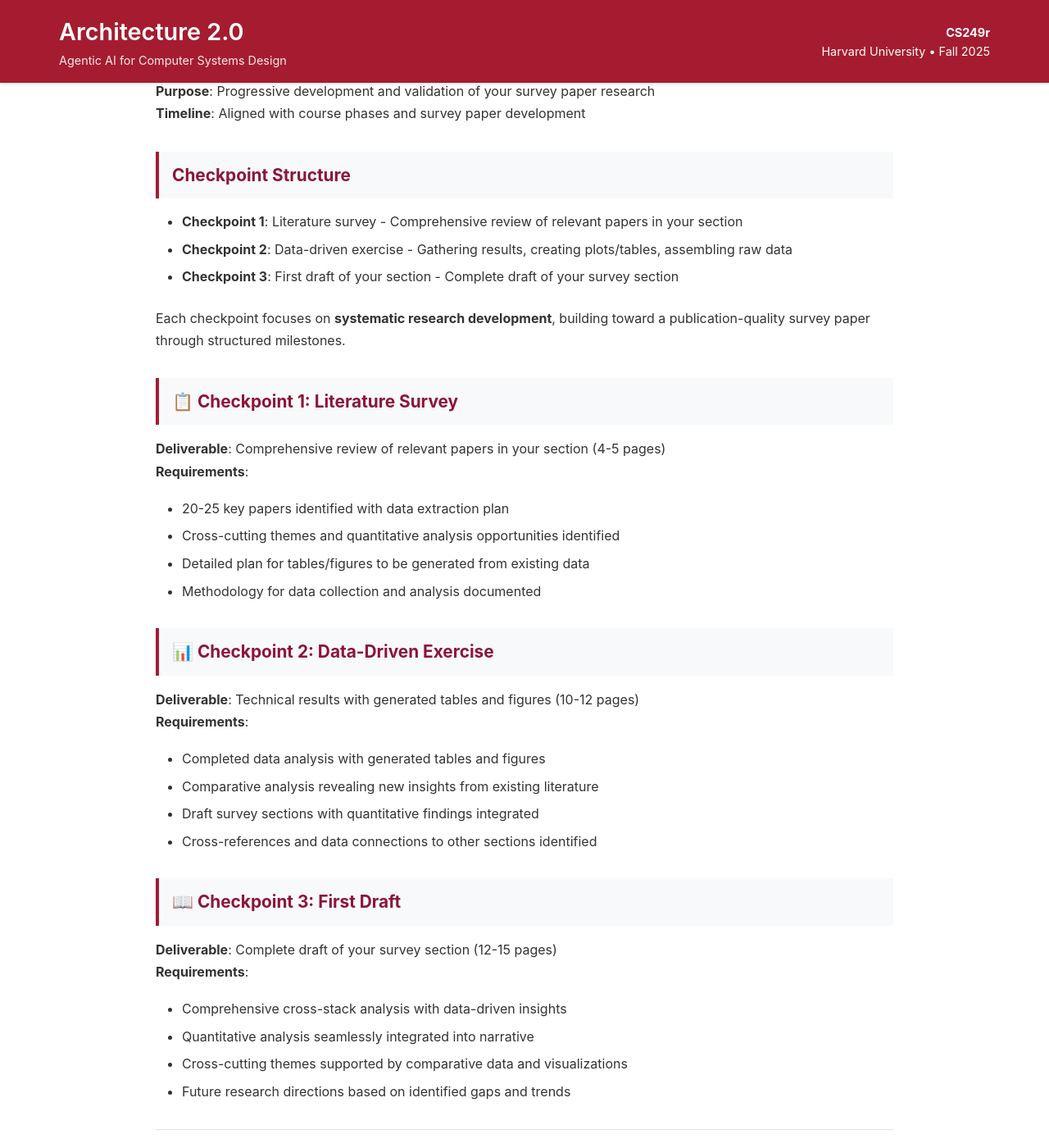
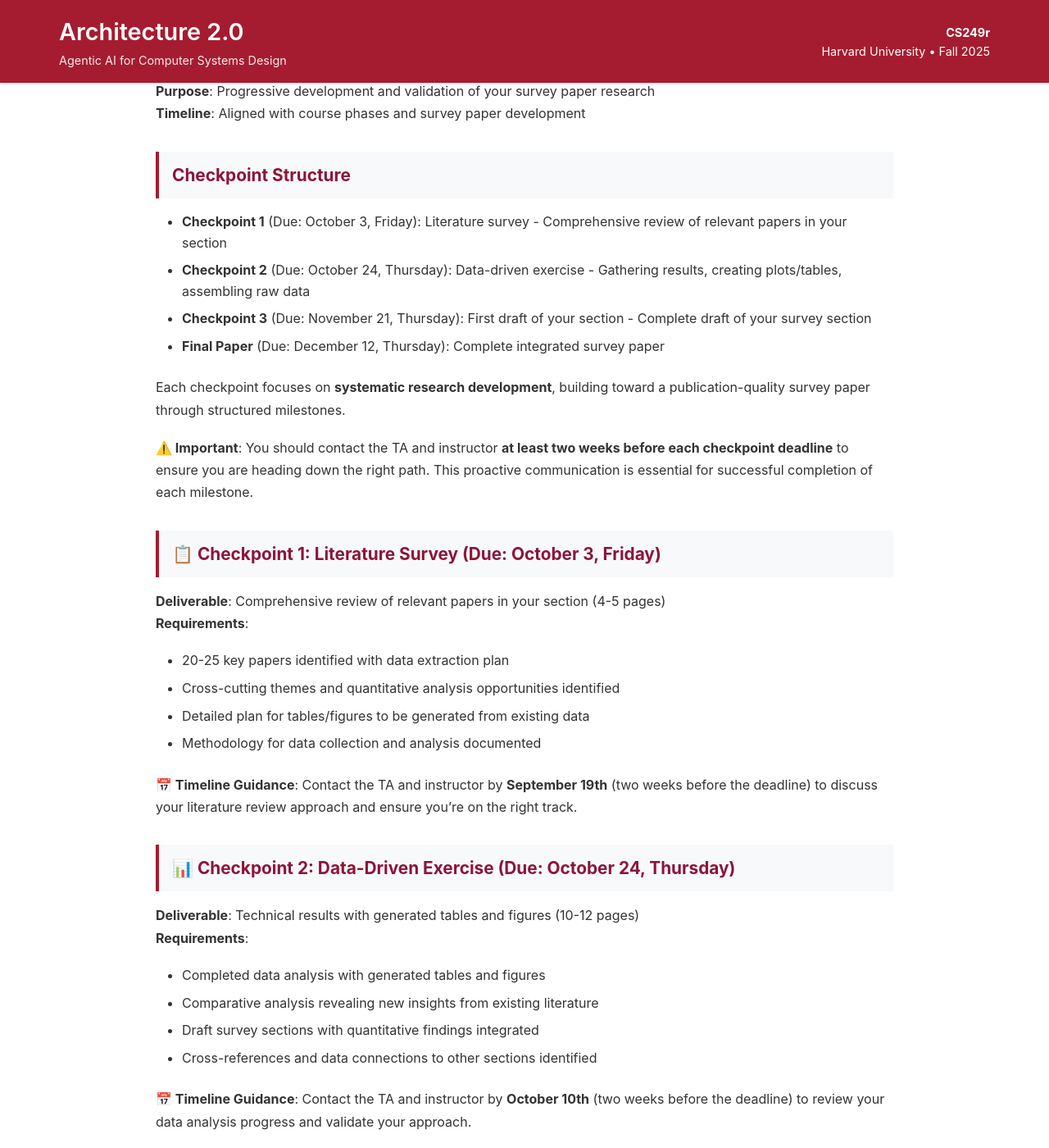
Before and after one commit to harvard-edge/cs249r_fall2025, a Jekyll site: the page built from course/assignments.md, in a window 1280 px wide and 1400 px high, scrolled down 325 px. Shown: the whole window at 82% size. Built offline with Jekyll 4.4.1, drawn with Linux system fonts in a browser that asks for light colours; our own code applies the rules of GitHub Pages for plain Markdown files; some of the changed text lies outside the part shown.

Commit message:
Update course content with assignment deadlines and resource additions
- Add specific due dates and timeline guidance for all checkpoints
- Include proactive communication requirements (2 weeks before deadlines)
- Add QuArch.ai dataset resource for computer architecture Q&A
- Remove redundant quote from index page
- Improve assignment structure with clear milestone expectations

```diff
--- a/course/assignments.md
+++ b/course/assignments.md
@@ -12,13 +12,16 @@ layout: default
 **Timeline**: Aligned with course phases and survey paper development
 
 ### Checkpoint Structure
-- **Checkpoint 1**: Literature survey - Comprehensive review of relevant papers in your section
-- **Checkpoint 2**: Data-driven exercise - Gathering results, creating plots/tables, assembling raw data
-- **Checkpoint 3**: First draft of your section - Complete draft of your survey section
+- **Checkpoint 1** (Due: October 3, Friday): Literature survey - Comprehensive review of relevant papers in your section
+- **Checkpoint 2** (Due: October 24, Thursday): Data-driven exercise - Gathering results, creating plots/tables, assembling raw data
+- **Checkpoint 3** (Due: November 21, Thursday): First draft of your section - Complete draft of your survey section
+- **Final Paper** (Due: December 12, Thursday): Complete integrated survey paper
 
 Each checkpoint focuses on **systematic research development**, building toward a publication-quality survey paper through structured milestones.
 
-### 📋 Checkpoint 1: Literature Survey
+**⚠️ Important**: You should contact the TA and instructor **at least two weeks before each checkpoint deadline** to ensure you are heading down the right path. This proactive communication is essential for successful completion of each milestone.
+
+### 📋 Checkpoint 1: Literature Survey (Due: October 3, Friday)
 
 **Deliverable**: Comprehensive review of relevant papers in your section (4-5 pages)
 **Requirements**:
@@ -27,7 +30,9 @@ Each checkpoint focuses on **systematic research development**, building toward
 - Detailed plan for tables/figures to be generated from existing data
 - Methodology for data collection and analysis documented
 
-### 📊 Checkpoint 2: Data-Driven Exercise
+**📅 Timeline Guidance**: Contact the TA and instructor by **September 19th** (two weeks before the deadline) to discuss your literature review approach and ensure you're on the right track.
+
+### 📊 Checkpoint 2: Data-Driven Exercise (Due: October 24, Thursday)
 
 **Deliverable**: Technical results with generated tables and figures (10-12 pages)
 **Requirements**:
@@ -36,7 +41,9 @@ Each checkpoint focuses on **systematic research development**, building toward
 - Draft survey sections with quantitative findings integrated
 - Cross-references and data connections to other sections identified
 
-### 📖 Checkpoint 3: First Draft
+**📅 Timeline Guidance**: Contact the TA and instructor by **October 10th** (two weeks before the deadline) to review your data analysis progress and validate your approach.
+
+### 📖 Checkpoint 3: First Draft (Due: November 21, Thursday)
 
 **Deliverable**: Complete draft of your survey section (12-15 pages)
 **Requirements**:
@@ -45,13 +52,17 @@ Each checkpoint focuses on **systematic research development**, building toward
 - Cross-cutting themes supported by comparative data and visualizations
 - Future research directions based on identified gaps and trends
 
+**📅 Timeline Guidance**: Contact the TA and instructor by **November 7th** (two weeks before the deadline) to review your draft structure and get feedback on your analysis.
+
 ---
 
-## Final Paper Integration
+## Final Paper Integration (Due: December 12, Thursday)
 
 **Format**: Collaborative review and finalization of the complete survey paper
 **Purpose**: Ensure coherent, publication-quality final paper through group coordination
 **Timeline**: Final weeks of the semester
+
+**📅 Timeline Guidance**: Contact the TA and instructor by **November 28th** (two weeks before the deadline) to review your final paper integration progress and ensure all sections are properly coordinated.
 
 ### Integration Process
 - **Cross-section coordination**: Ensuring consistency and flow between sections
```
Also changed, not shown: course/resources.md (+3 -4 lines), index.md (+0 -2 lines).
